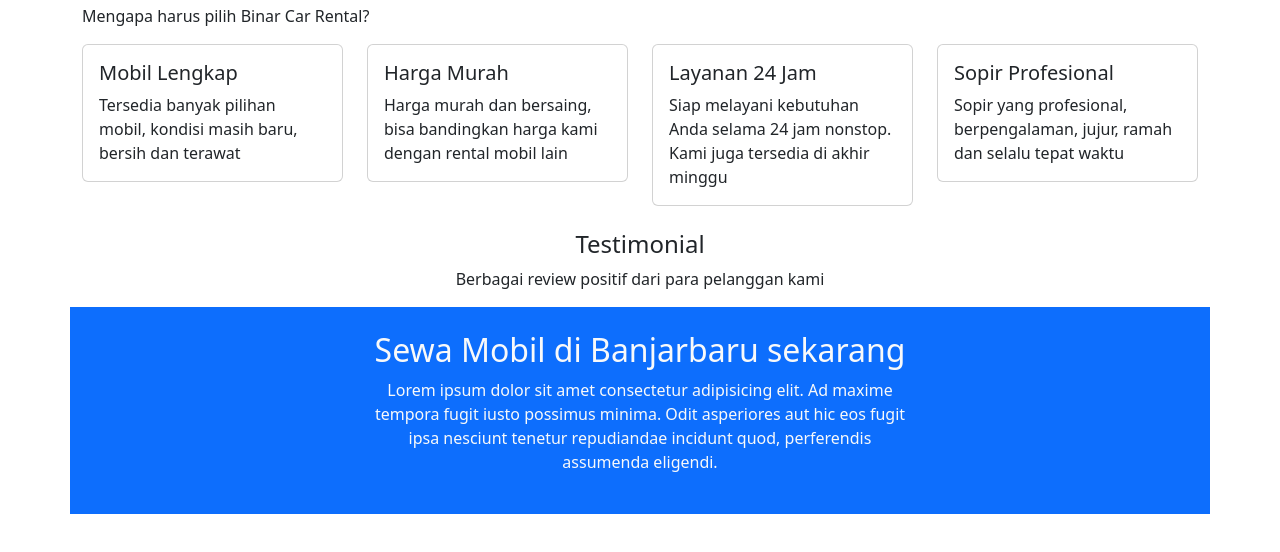
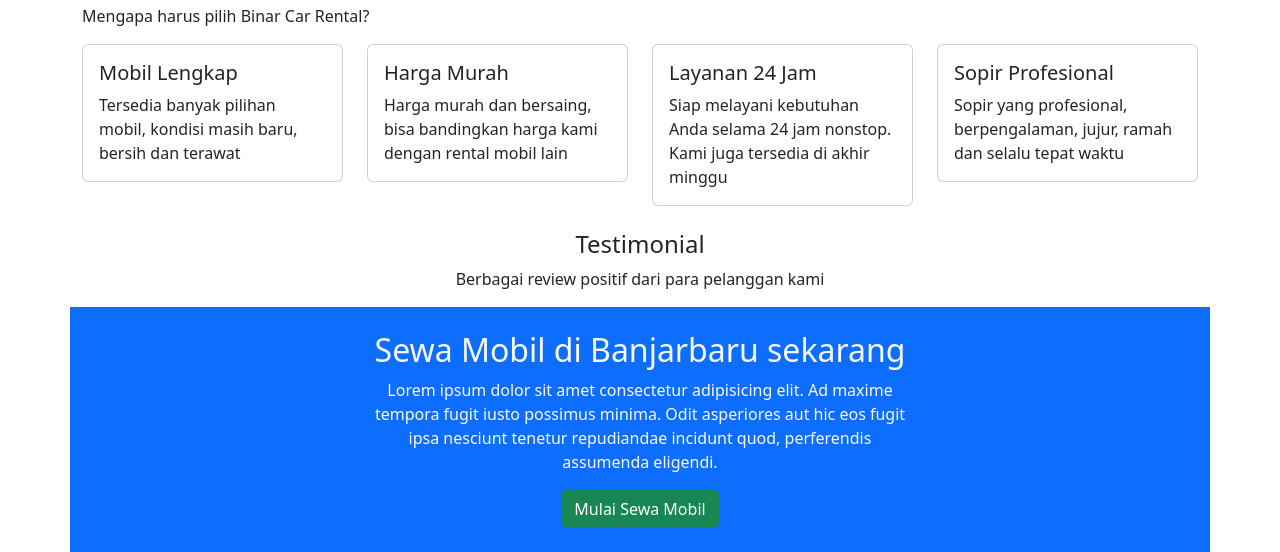
Before and after one commit to Xkylz1/24001183-km7-fau-landing_page-ch1, a plain HTML site: page index.html in a window 1280 px wide. Shown: the part 632-1184 px from the top of the page. Before the commit the page ends 1146 px from the top, so only its background shows below. Drawn offline with nearby package versions, Linux system fonts and the light colour scheme.

Commit message:
add button

```diff
--- a/index.html
+++ b/index.html
@@ -154,8 +154,6 @@
     <div class="container text-center">
       <h4>Testimonial</h4>
       <p>Berbagai review positif dari para pelanggan kami</p>
-
-
     </div>
     <!-- content 4 end -->
 
@@ -163,8 +161,14 @@
     <div class="container text-light bg-primary text-center py-4">
       <h2>Sewa Mobil di Banjarbaru sekarang</h2>
       <div class="row justify-content-center">
-    <p class="col-lg-6 col-md-8 col-12">Lorem ipsum dolor sit amet consectetur adipisicing elit. Ad maxime tempora fugit iusto possimus minima. Odit asperiores aut hic eos fugit ipsa nesciunt tenetur repudiandae incidunt quod, perferendis assumenda eligendi.</p>
+        <p class="col-lg-6 col-md-8 col-12">
+          Lorem ipsum dolor sit amet consectetur adipisicing elit. Ad maxime
+          tempora fugit iusto possimus minima. Odit asperiores aut hic eos fugit
+          ipsa nesciunt tenetur repudiandae incidunt quod, perferendis assumenda
+          eligendi.
+        </p>
       </div>
+      <button class="btn btn-success">Mulai Sewa Mobil</button>
     </div>
     <!-- CTA end -->
 
```
Lines whose indentation alone changed are shown as unchanged.
